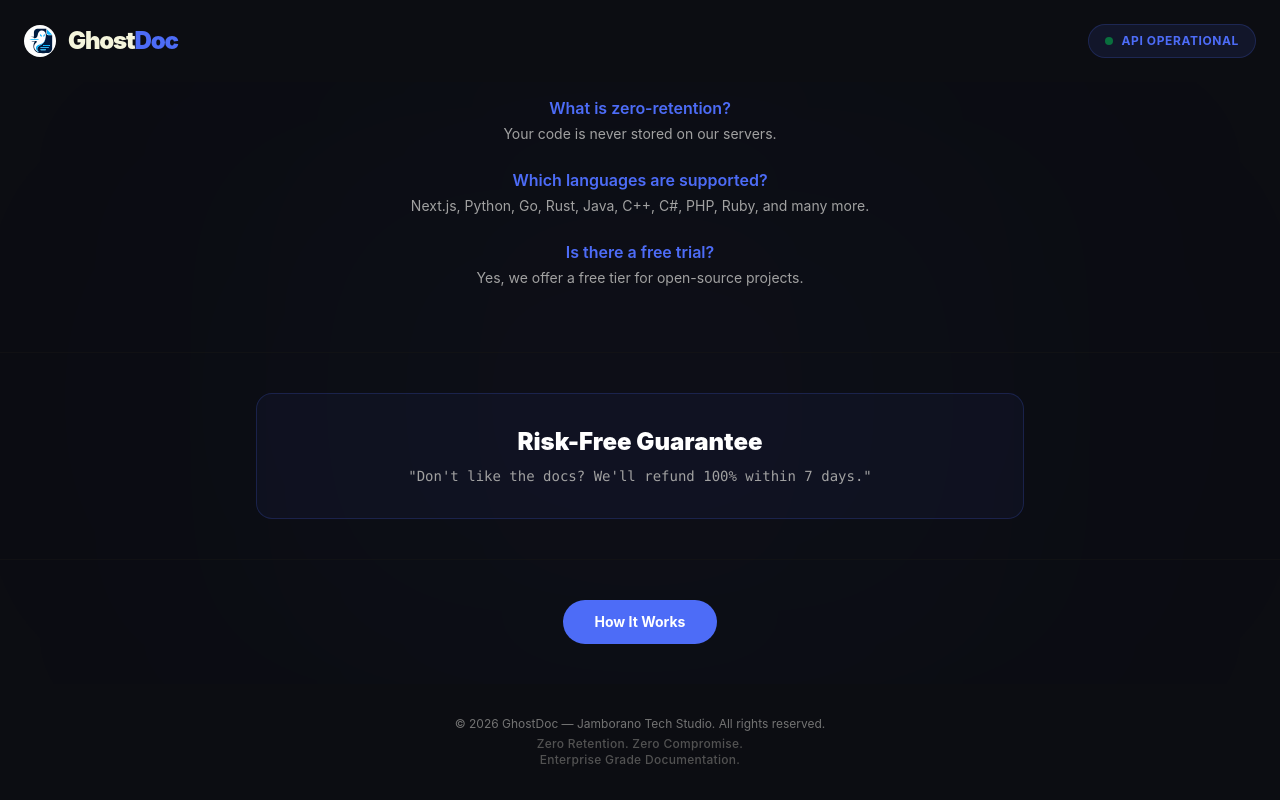
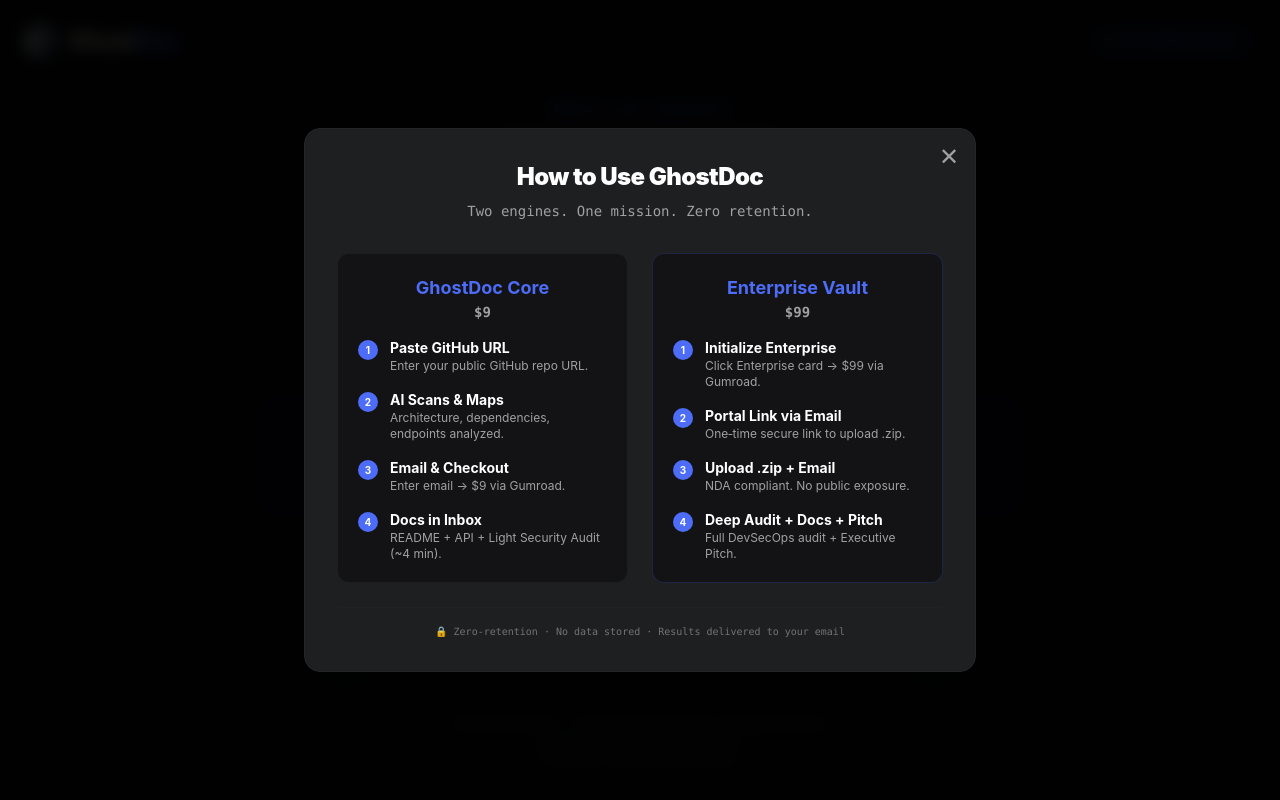
Before and after one commit to jamborano/ghostdoc-app, a Next.js app: page / in a window 1280 px wide. Both pictures are taken after a click on the button "How It Works". Shown: the part 2175-2975 px from the top of the page. Built offline with nearby package versions, Linux system fonts and the light colour scheme.

Commit message:
feat: aktifkan HowToUseModal dengan desain rapi

```diff
--- a/app/page.tsx
+++ b/app/page.tsx
@@ -3,15 +3,16 @@
 import React, { useState } from 'react';
 import Image from 'next/image';
 import Link from 'next/link';
+import Footer from '@/components/Footer';
+import HowToUseModal from '@/components/HowToUseModal';
 // SEMENTARA DI-NONAKTIFKAN: import TerminalConsole from '@/components/TerminalConsole';
-// SEMENTARA DI-NONAKTIFKAN: import HowToUseModal from '@/components/HowToUseModal';
-import Footer from '@/components/Footer';
 
 export default function Home() {
   const [showHowToUse, setShowHowToUse] = useState(false);
 
   return (
     <main className="min-h-screen bg-[#0c0d12] text-[#F5F5DC] flex flex-col font-sans relative overflow-x-hidden">
+      {/* Background Glow */}
       <div className="fixed inset-0 pointer-events-none z-0 flex items-center justify-center">
         <div className="h-[600px] w-[900px] bg-[#4d6cf7]/5 rounded-full blur-[200px] opacity-70"></div>
       </div>
@@ -38,7 +39,7 @@
         </div>
       </header>
 
-      {/* HERO */}
+      {/* HERO SECTION */}
       <section className="relative z-10 w-full flex-1 flex flex-col items-center justify-center px-4 pt-28 pb-16 text-center">
         <div className="max-w-4xl mx-auto">
           <h1 className="text-3xl md:text-5xl text-[#F5F5DC] font-light tracking-wide mb-4 leading-tight">
@@ -58,7 +59,7 @@
         </div>
       </section>
 
-      {/* PRICING (pindah ke sini dari kode sebelumnya, tetapi kita sederhanakan) */}
+      {/* PRICING SECTION (disederhanakan) */}
       <section className="relative z-10 w-full px-6 py-16 border-t border-neutral-900/60">
         <div className="max-w-6xl mx-auto text-center">
           <h2 className="text-2xl md:text-4xl font-black tracking-tight mb-4">Choose Your Documentation Engine</h2>
@@ -143,7 +144,7 @@
         </div>
       </section>
 
-      {/* REST OF THE PAGE - FEATURES, TESTIMONIALS, FAQ, FOOTER, ETC. */}
+      {/* FEATURES SECTION (disederhanakan) */}
       <section className="relative z-10 w-full px-6 py-16 border-t border-neutral-900/60">
         <div className="max-w-5xl mx-auto text-center">
           <h2 className="text-2xl md:text-4xl font-black tracking-tight mb-4">Engineered for Enterprise Security &amp; Speed</h2>
@@ -167,6 +168,7 @@
         </div>
       </section>
 
+      {/* TESTIMONIALS SECTION */}
       <section className="relative z-10 w-full px-6 py-16 border-t border-neutral-900/60">
         <div className="max-w-4xl mx-auto text-center">
           <blockquote className="text-center text-neutral-300 italic text-lg md:text-xl max-w-3xl mx-auto">
@@ -185,6 +187,7 @@
         </div>
       </section>
 
+      {/* FAQ SECTION */}
       <section className="relative z-10 w-full px-6 py-16 border-t border-neutral-900/60">
         <div className="max-w-4xl mx-auto text-center">
           <h2 className="text-2xl font-bold text-center mb-12">Frequently Asked Questions</h2>
@@ -205,6 +208,7 @@
         </div>
       </section>
 
+      {/* RISK-FREE GUARANTEE */}
       <section className="relative z-10 w-full px-6 py-10 border-t border-neutral-900/60">
         <div className="max-w-3xl mx-auto text-center">
           <div className="bg-[#4d6cf7]/5 p-8 rounded-2xl border border-[#4d6cf7]/20">
@@ -214,11 +218,12 @@
         </div>
       </section>
 
+      {/* HOW IT WORKS BUTTON — MEMICU MODAL */}
       <section className="relative z-10 w-full px-6 py-10 border-t border-neutral-900/60">
         <div className="max-w-3xl mx-auto text-center">
           <button
             onClick={() => setShowHowToUse(true)}
-            className="px-8 py-3 bg-[#4d6cf7] hover:bg-[#3b5de7] text-white font-bold text-sm rounded-full"
+            className="px-8 py-3 bg-[#4d6cf7] hover:bg-[#3b5de7] text-white font-bold text-sm rounded-full transition-all shadow-lg shadow-[#4d6cf7]/25 hover:shadow-[#4d6cf7]/50"
           >
             How It Works
           </button>
@@ -226,7 +231,9 @@
       </section>
 
       <Footer />
-      {/* SEMENTARA DI-NONAKTIFKAN: <HowToUseModal isOpen={showHowToUse} onClose={() => setShowHowToUse(false)} /> */}
+
+      {/* MODAL AKTIF */}
+      <HowToUseModal isOpen={showHowToUse} onClose={() => setShowHowToUse(false)} />
     </main>
   );
 }
--- a/components/HowToUseModal.tsx
+++ b/components/HowToUseModal.tsx
@@ -11,33 +11,111 @@
   if (!isOpen) return null;
 
   return (
-    <div className="fixed inset-0 z-[99999] flex items-center justify-center bg-black/90 backdrop-blur-sm p-4">
-      <div className="bg-[#1e1f20] border border-neutral-800 rounded-2xl p-6 sm:p-8 max-w-md w-full max-h-[90vh] overflow-y-auto relative">
-        <button onClick={onClose} className="absolute top-5 right-5 text-neutral-400 hover:text-white text-2xl">✕</button>
-        <h3 className="text-xl font-black text-white text-center mb-6">How to Use GhostDoc</h3>
-        <div className="space-y-6 text-sm text-neutral-300">
-          <div>
-            <h4 className="text-base font-bold text-[#4d6cf7] mb-3 text-center">GhostDoc Core ($9)</h4>
-            <div className="space-y-3">
-              <div className="flex items-start gap-3"><span className="w-5 h-5 rounded-full bg-[#4d6cf7] text-white font-bold text-xs flex items-center justify-center">1</span><div><p className="font-bold text-white">Paste GitHub URL</p><p className="text-neutral-400 text-xs">Enter your public GitHub repository URL.</p></div></div>
-              <div className="flex items-start gap-3"><span className="w-5 h-5 rounded-full bg-[#4d6cf7] text-white font-bold text-xs flex items-center justify-center">2</span><div><p className="font-bold text-white">AI Scans &amp; Maps</p><p className="text-neutral-400 text-xs">Engine analyzes architecture.</p></div></div>
-              <div className="flex items-start gap-3"><span className="w-5 h-5 rounded-full bg-[#4d6cf7] text-white font-bold text-xs flex items-center justify-center">3</span><div><p className="font-bold text-white">Enter Email &amp; Checkout</p><p className="text-neutral-400 text-xs">$9 payment via Gumroad.</p></div></div>
-              <div className="flex items-start gap-3"><span className="w-5 h-5 rounded-full bg-[#4d6cf7] text-white font-bold text-xs flex items-center justify-center">4</span><div><p className="font-bold text-white">Docs in Your Inbox</p><p className="text-neutral-400 text-xs">Within ~4 minutes.</p></div></div>
+    <div className="fixed inset-0 z-[99999] flex items-center justify-center bg-black/90 backdrop-blur-sm p-4 overflow-y-auto overscroll-contain">
+      <div className="bg-[#1e1f20] border border-neutral-800 rounded-2xl p-6 sm:p-8 max-w-2xl w-full shadow-2xl max-h-[90vh] overflow-y-auto relative">
+
+        {/* Tombol Close */}
+        <button
+          onClick={onClose}
+          className="absolute top-4 right-4 text-neutral-400 hover:text-white text-2xl leading-none transition-colors duration-100"
+          aria-label="Close"
+        >
+          ✕
+        </button>
+
+        {/* Judul */}
+        <h3 className="text-2xl font-black text-white tracking-tight text-center mb-2">
+          How to Use GhostDoc
+        </h3>
+        <p className="text-sm text-neutral-400 text-center mb-8 font-mono">
+          Two engines. One mission. Zero retention.
+        </p>
+
+        {/* Grid 2 Kolom: Core & Enterprise */}
+        <div className="grid grid-cols-1 md:grid-cols-2 gap-6">
+
+          {/* ===== GHOSTDOC CORE ===== */}
+          <div className="bg-[#0c0d12]/60 p-5 rounded-xl border border-neutral-800/60">
+            <h4 className="text-lg font-bold text-[#4d6cf7] text-center mb-4">
+              GhostDoc Core
+              <span className="block text-sm font-mono text-neutral-400">$9</span>
+            </h4>
+            <div className="space-y-4 text-sm">
+              <div className="flex items-start gap-3">
+                <span className="flex-shrink-0 w-5 h-5 rounded-full bg-[#4d6cf7] text-white font-bold text-[10px] flex items-center justify-center mt-0.5">1</span>
+                <div>
+                  <p className="font-bold text-white">Paste GitHub URL</p>
+                  <p className="text-neutral-400 text-xs">Enter your public GitHub repo URL.</p>
+                </div>
+              </div>
+              <div className="flex items-start gap-3">
+                <span className="flex-shrink-0 w-5 h-5 rounded-full bg-[#4d6cf7] text-white font-bold text-[10px] flex items-center justify-center mt-0.5">2</span>
+                <div>
+                  <p className="font-bold text-white">AI Scans &amp; Maps</p>
+                  <p className="text-neutral-400 text-xs">Architecture, dependencies, endpoints analyzed.</p>
+                </div>
+              </div>
+              <div className="flex items-start gap-3">
+                <span className="flex-shrink-0 w-5 h-5 rounded-full bg-[#4d6cf7] text-white font-bold text-[10px] flex items-center justify-center mt-0.5">3</span>
+                <div>
+                  <p className="font-bold text-white">Email &amp; Checkout</p>
+                  <p className="text-neutral-400 text-xs">Enter email → $9 via Gumroad.</p>
+                </div>
+              </div>
+              <div className="flex items-start gap-3">
+                <span className="flex-shrink-0 w-5 h-5 rounded-full bg-[#4d6cf7] text-white font-bold text-[10px] flex items-center justify-center mt-0.5">4</span>
+                <div>
+                  <p className="font-bold text-white">Docs in Inbox</p>
+                  <p className="text-neutral-400 text-xs">README + API + Light Security Audit (~4 min).</p>
+                </div>
+              </div>
             </div>
           </div>
-          <div className="border-t border-neutral-800/60"></div>
-          <div>
-            <h4 className="text-base font-bold text-[#4d6cf7] mb-3 text-center">Enterprise Vault ($99)</h4>
-            <div className="space-y-3">
-              <div className="flex items-start gap-3"><span className="w-5 h-5 rounded-full bg-[#4d6cf7] text-white font-bold text-xs flex items-center justify-center">1</span><div><p className="font-bold text-white">Click &quot;Initialize Enterprise&quot;</p><p className="text-neutral-400 text-xs">$99 payment via Gumroad.</p></div></div>
-              <div className="flex items-start gap-3"><span className="w-5 h-5 rounded-full bg-[#4d6cf7] text-white font-bold text-xs flex items-center justify-center">2</span><div><p className="font-bold text-white">Receive Portal Link</p><p className="text-neutral-400 text-xs">One‑time secure link.</p></div></div>
-              <div className="flex items-start gap-3"><span className="w-5 h-5 rounded-full bg-[#4d6cf7] text-white font-bold text-xs flex items-center justify-center">3</span><div><p className="font-bold text-white">Upload .zip &amp; Enter Email</p><p className="text-neutral-400 text-xs">Proprietary archive.</p></div></div>
-              <div className="flex items-start gap-3"><span className="w-5 h-5 rounded-full bg-[#4d6cf7] text-white font-bold text-xs flex items-center justify-center">4</span><div><p className="font-bold text-white">Deep Audit + Docs + Pitch</p><p className="text-neutral-400 text-xs">Full package.</p></div></div>
+
+          {/* ===== ENTERPRISE VAULT ===== */}
+          <div className="bg-[#0c0d12]/60 p-5 rounded-xl border border-[#4d6cf7]/20">
+            <h4 className="text-lg font-bold text-[#4d6cf7] text-center mb-4">
+              Enterprise Vault
+              <span className="block text-sm font-mono text-neutral-400">$99</span>
+            </h4>
+            <div className="space-y-4 text-sm">
+              <div className="flex items-start gap-3">
+                <span className="flex-shrink-0 w-5 h-5 rounded-full bg-[#4d6cf7] text-white font-bold text-[10px] flex items-center justify-center mt-0.5">1</span>
+                <div>
+                  <p className="font-bold text-white">Initialize Enterprise</p>
+                  <p className="text-neutral-400 text-xs">Click Enterprise card → $99 via Gumroad.</p>
+                </div>
+              </div>
+              <div className="flex items-start gap-3">
+                <span className="flex-shrink-0 w-5 h-5 rounded-full bg-[#4d6cf7] text-white font-bold text-[10px] flex items-center justify-center mt-0.5">2</span>
+                <div>
+                  <p className="font-bold text-white">Portal Link via Email</p>
+                  <p className="text-neutral-400 text-xs">One‑time secure link to upload .zip.</p>
+                </div>
+              </div>
+              <div className="flex items-start gap-3">
+                <span className="flex-shrink-0 w-5 h-5 rounded-full bg-[#4d6cf7] text-white font-bold text-[10px] flex items-center justify-center mt-0.5">3</span>
+                <div>
+                  <p className="font-bold text-white">Upload .zip + Email</p>
+                  <p className="text-neutral-400 text-xs">NDA compliant. No public exposure.</p>
+                </div>
+              </div>
+              <div className="flex items-start gap-3">
+                <span className="flex-shrink-0 w-5 h-5 rounded-full bg-[#4d6cf7] text-white font-bold text-[10px] flex items-center justify-center mt-0.5">4</span>
+                <div>
+                  <p className="font-bold text-white">Deep Audit + Docs + Pitch</p>
+                  <p className="text-neutral-400 text-xs">Full DevSecOps audit + Executive Pitch.</p>
+                </div>
+              </div>
             </div>
           </div>
         </div>
+
+        {/* Footer */}
         <div className="mt-6 pt-4 border-t border-neutral-800/60 text-center">
-          <p className="text-[10px] text-neutral-500">Zero-retention · No data stored</p>
+          <p className="text-[10px] text-neutral-500 font-mono">
+            🔒 Zero-retention · No data stored · Results delivered to your email
+          </p>
         </div>
       </div>
     </div>
```
